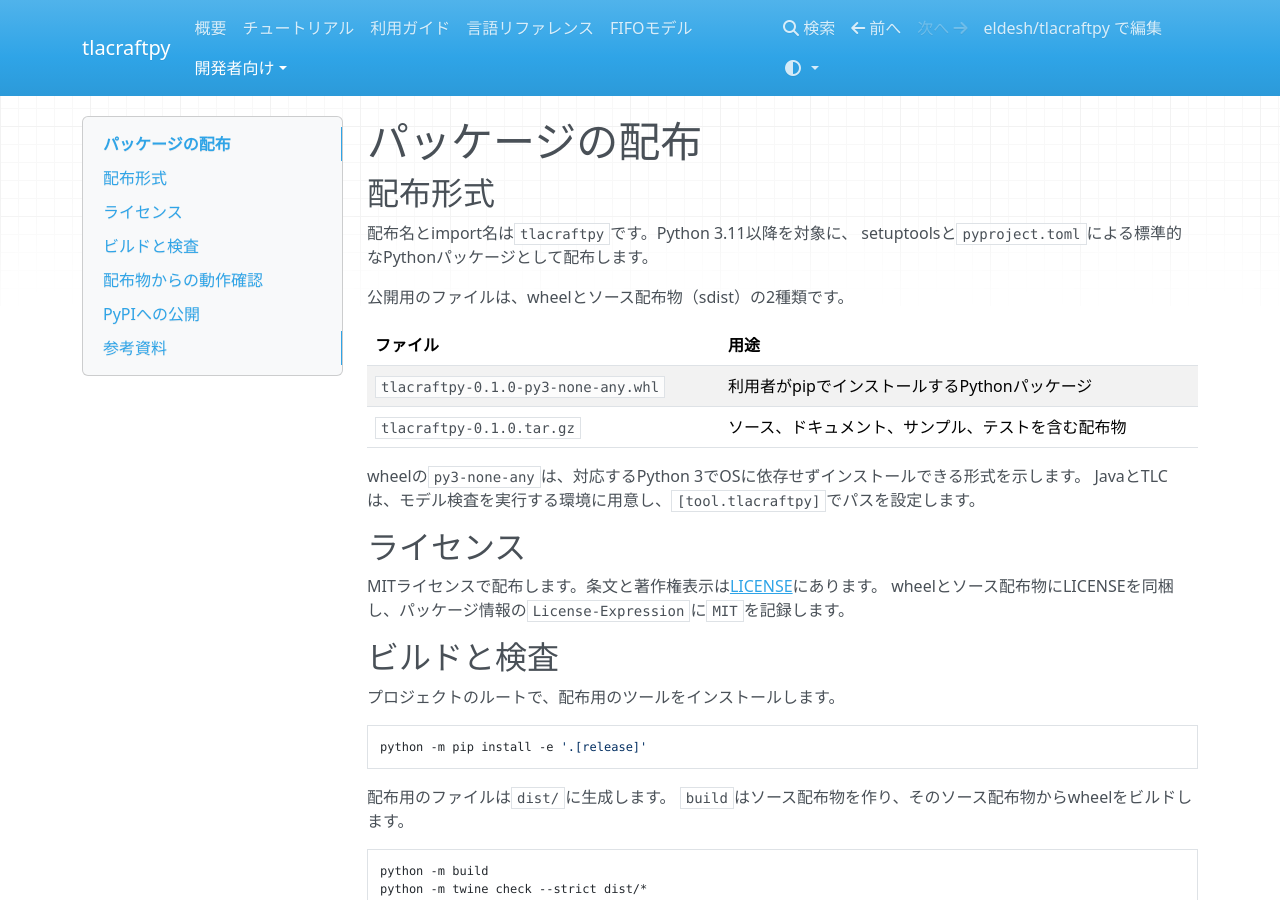
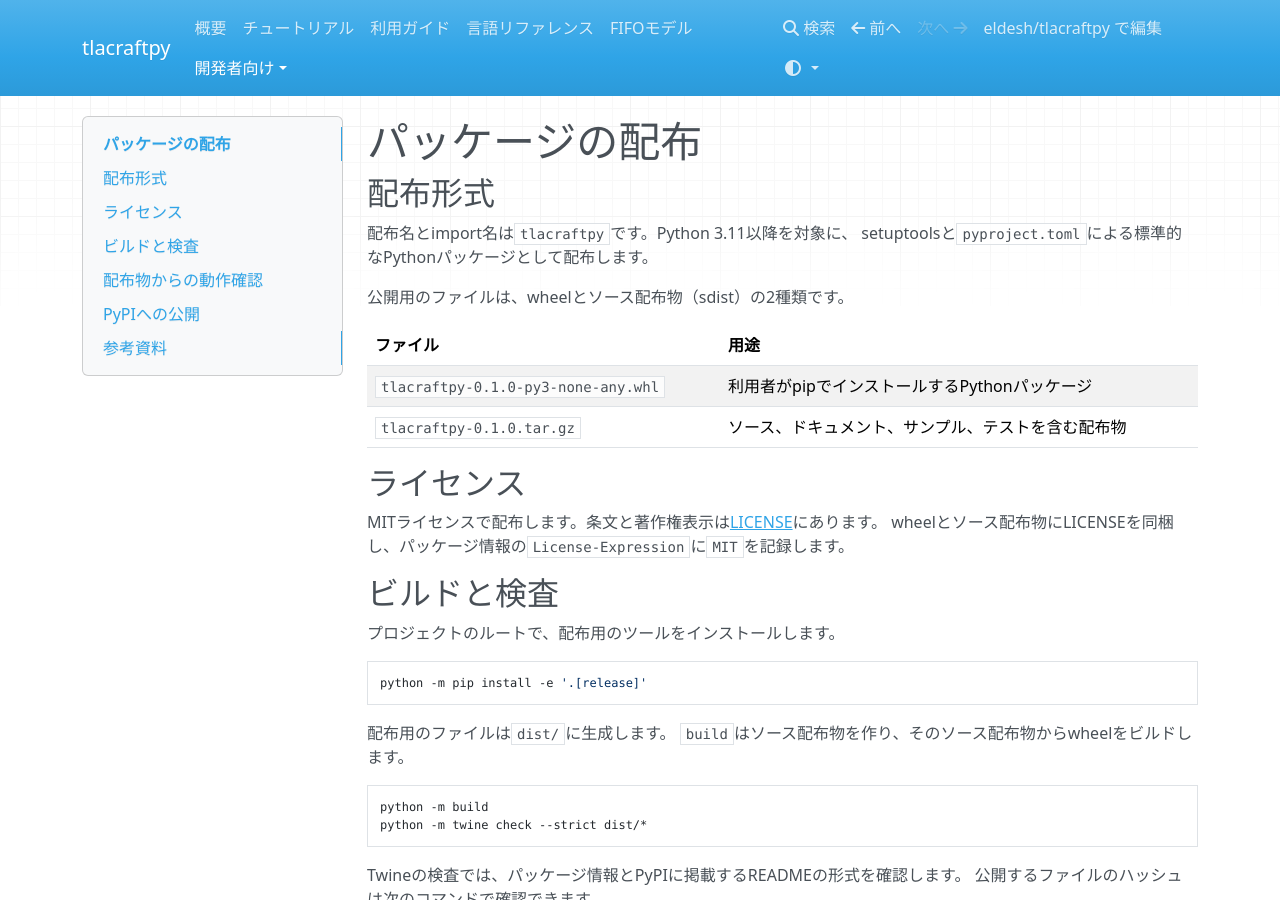
Before and after one commit to eldesh/tlacraftpy, an MkDocs documentation site: the page built from docs/distribution.md, in a window 1280 px wide and 900 px high. Built offline with MkDocs 1.6.1, drawn with Linux system fonts in a browser that asks for light colours; nearby versions of some CDN libraries.

Commit message:
Correct distribution document title and remove packaging background

```diff
--- a/docs/distribution.md
+++ b/docs/distribution.md
@@ -11,9 +11,6 @@ setuptoolsと`pyproject.toml`による標準的なPythonパッケージとして
 | --- | --- |
 | `tlacraftpy-0.1.0-py3-none-any.whl` | 利用者がpipでインストールするPythonパッケージ |
 | `tlacraftpy-0.1.0.tar.gz` | ソース、ドキュメント、サンプル、テストを含む配布物 |
-
-wheelの`py3-none-any`は、対応するPython 3でOSに依存せずインストールできる形式を示します。
-JavaとTLCは、モデル検査を実行する環境に用意し、`[tool.tlacraftpy]`でパスを設定します。
 
 ## ライセンス
 
```
Also changed, not shown: docs/development.md (+1 -1 lines).
